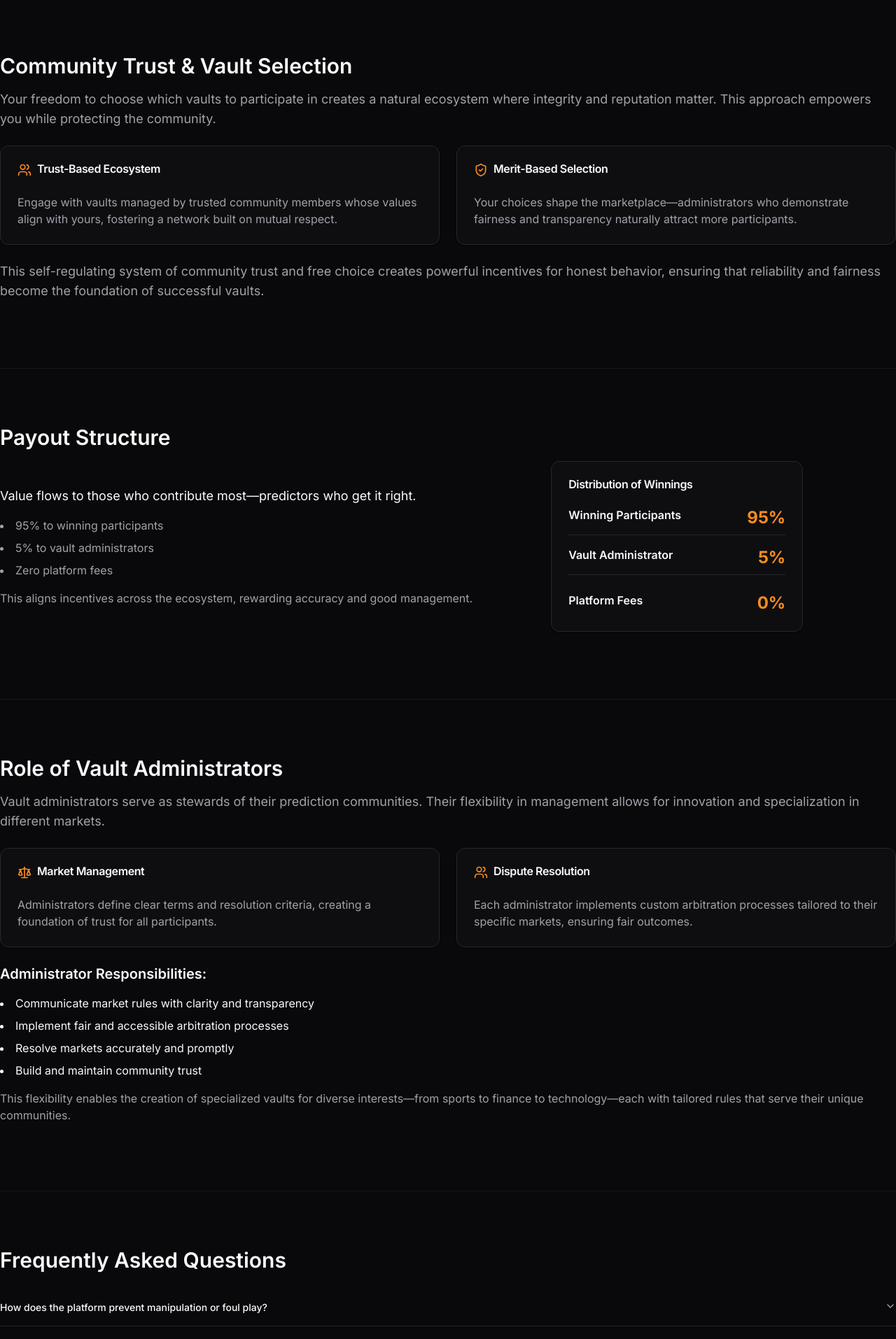
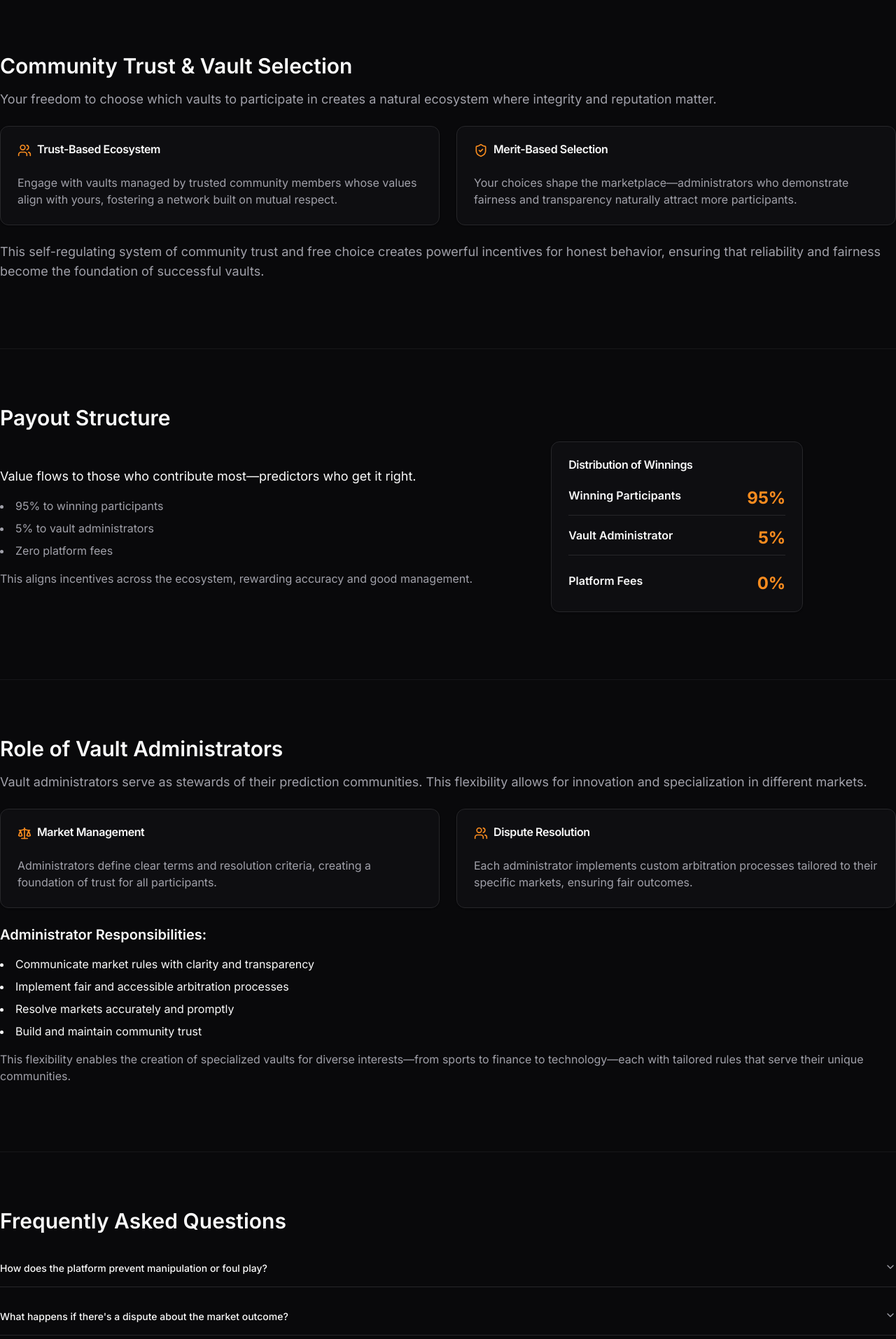
Before and after one commit to r0zar/op_predict, a Next.js app: page /how-it-works in a window 1280 px wide. Shown: the part 2380-4294 px from the top of the page at 70% size. Built offline with nearby package versions, Linux system fonts and the light colour scheme; no server answers.

Commit message:
:art: Update

```diff
--- a/components/how-it-works-content.tsx
+++ b/components/how-it-works-content.tsx
@@ -78,7 +78,7 @@
         <h2 className="text-3xl font-semibold mb-4">Community Trust & Vault Selection</h2>
         <p className="text-lg text-muted-foreground mb-6">
           Your freedom to choose which vaults to participate in creates a natural ecosystem where integrity and
-          reputation matter. This approach empowers you while protecting the community.
+          reputation matter.
         </p>
         <div className="grid md:grid-cols-2 gap-6">
           <FeatureCard
@@ -142,7 +142,7 @@
       <section className="border-b border-border/50 pb-24">
         <h2 className="text-3xl font-semibold mb-4">Role of Vault Administrators</h2>
         <p className="text-lg text-muted-foreground mb-6">
-          Vault administrators serve as stewards of their prediction communities. Their flexibility in management
+          Vault administrators serve as stewards of their prediction communities. This flexibility
           allows for innovation and specialization in different markets.
         </p>
         <div className="grid md:grid-cols-2 gap-6">
@@ -174,7 +174,7 @@
 
       <section className="">
         <h2 className="text-3xl font-semibold mb-6">Frequently Asked Questions</h2>
-        <Accordion type="single" collapsible className="w-full">
+        <Accordion type="single" collapsible className="w-full space-y-4">
           <AccordionItem value="item-1">
             <AccordionTrigger>How does the platform prevent manipulation or foul play?</AccordionTrigger>
             <AccordionContent>
@@ -189,7 +189,6 @@
                 <li>
                   Blockchain technology ensures all transactions and resolutions are transparent and immutable.
                 </li>
-                <li>The decentralized structure makes large-scale manipulation both difficult and costly.</li>
                 <li>
                   Administrators stake their reputation on fair market resolution, creating powerful incentives for honest behavior.
                 </li>
```
